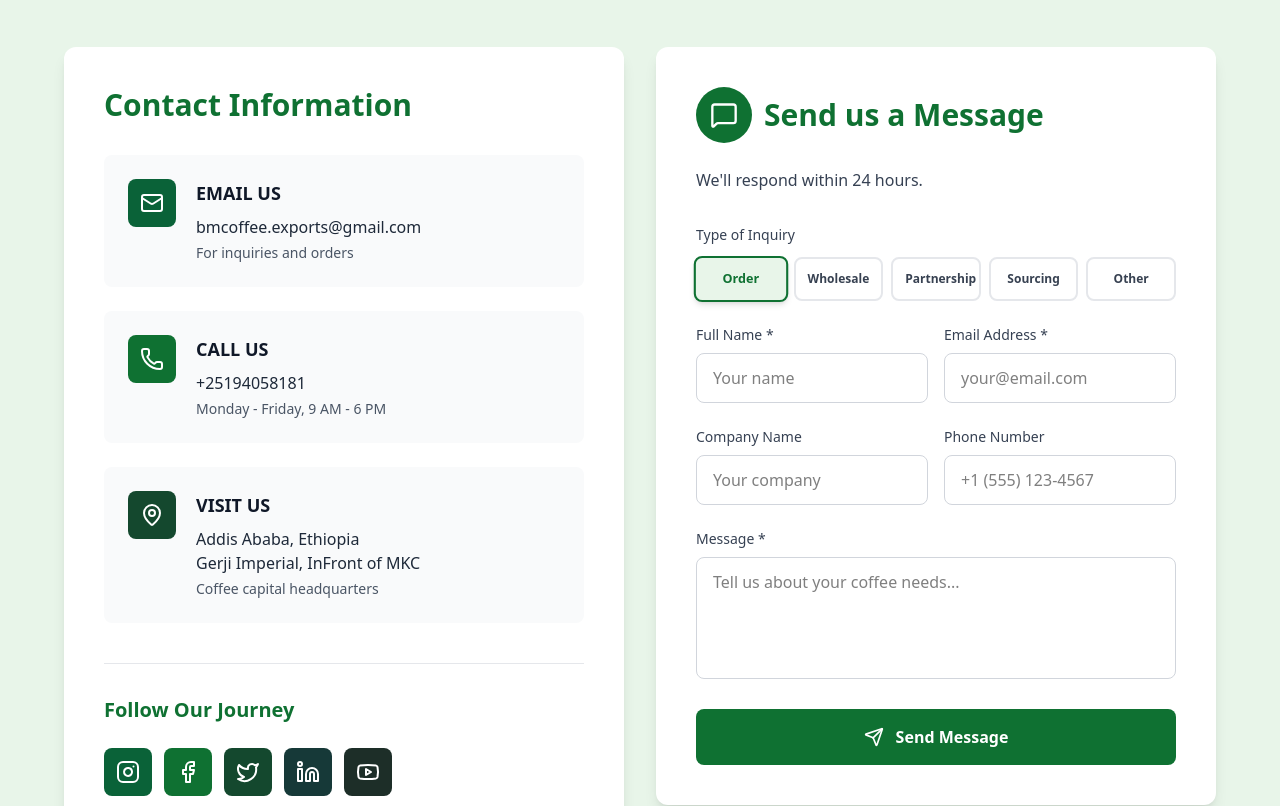
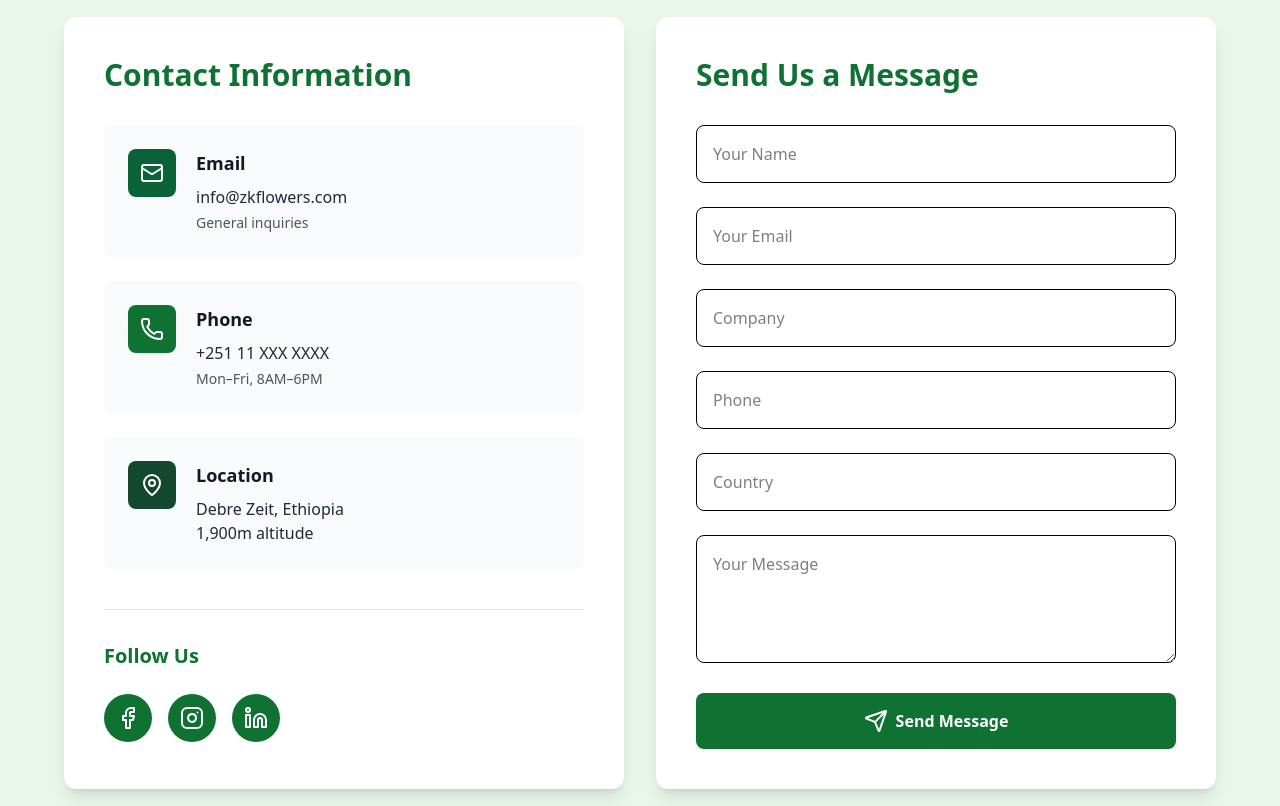
Before and after one commit to KeniKT/zk-flowers, a React (Vite) app: page /contact in a window 1280 px wide. Shown: the part 680-1486 px from the top of the page. Built offline with nearby package versions, Linux system fonts and the light colour scheme.

Commit message:
get in toch update

```diff
--- a/src/pages/contact/components/GetInTouch.jsx
+++ b/src/pages/contact/components/GetInTouch.jsx
@@ -1,5 +1,9 @@
 import React, { useState, useEffect, useRef } from "react";
-import { Send, CheckCircle, AlertCircle, Loader2, Instagram, Facebook, Twitter, Linkedin, Youtube, MessageSquare, Mail, Phone, MapPin } from "lucide-react";
+import {
+  Send, CheckCircle, AlertCircle, Loader2,
+  Instagram, Facebook, Linkedin,
+  MessageSquare, Mail, Phone, MapPin
+} from "lucide-react";
 
 export default function GetInTouch() {
   const [formData, setFormData] = useState({
@@ -24,86 +28,44 @@ export default function GetInTouch() {
   useEffect(() => {
     const observer = new IntersectionObserver(
       ([entry]) => {
-        if (entry.isIntersecting) {
-          setIsVisible(true);
-        }
+        if (entry.isIntersecting) setIsVisible(true);
       },
       { threshold: 0.2 }
     );
 
-    if (sectionRef.current) {
-      observer.observe(sectionRef.current);
-    }
-
+    if (sectionRef.current) observer.observe(sectionRef.current);
     return () => {
-      if (sectionRef.current) {
-        observer.unobserve(sectionRef.current);
-      }
+      if (sectionRef.current) observer.unobserve(sectionRef.current);
     };
   }, []);
 
   const inquiryTypes = [
-    { value: "order", label: "Order", description: "Place coffee orders" },
-    { value: "wholesale", label: "Wholesale", description: "Large volume purchases" },
-    { value: "partnership", label: "Partnership", description: "Business collaborations" },
-    { value: "sourcing", label: "Sourcing", description: "Learn about our process" },
+    { value: "order", label: "Order", description: "Place flower orders" },
+    { value: "wholesale", label: "Wholesale", description: "Bulk purchases" },
+    { value: "partnership", label: "Partnership", description: "Collaborations" },
+    { value: "sourcing", label: "Sourcing", description: "Learn about our farms" },
     { value: "other", label: "Other", description: "General questions" }
   ];
 
+  // SOCIAL MEDIA — GREEN CIRCLES LIKE NAVBAR
   const socialMedia = [
-    {
-      platform: "Instagram",
-      icon: Instagram,
-      handle: "@bmcoffee.ethiopia",
-      url: "#",
-      color: "#0A6238"
-    },
-    {
-      platform: "Facebook",
-      icon: Facebook,
-      handle: "BM Coffee Exports",
-      url: "#",
-      color: "#0F7132"
-    },
-    {
-      platform: "Twitter",
-      icon: Twitter,
-      handle: "@bmcoffee_export",
-      url: "#",
-      color: "#14482E"
-    },
-    {
-      platform: "LinkedIn",
-      icon: Linkedin,
-      handle: "BM Coffee Exports",
-      url: "#",
-      color: "#163938"
-    },
-    {
-      platform: "YouTube",
-      icon: Youtube,
-      handle: "BM Coffee Roasting",
-      url: "#",
-      color: "#1D2E28"
-    }
+    { name: "Facebook", icon: Facebook, url: "https://facebook.com" },
+    { name: "Instagram", icon: Instagram, url: "https://instagram.com" },
+    { name: "LinkedIn", icon: Linkedin, url: "https://linkedin.com" }
   ];
 
   const handleChange = (e) => {
     const { name, value } = e.target;
-    setFormData(prev => ({
-      ...prev,
-      [name]: value
-    }));
+    setFormData(prev => ({ ...prev, [name]: value }));
   };
 
   const handleSubmit = (e) => {
     e.preventDefault();
     setStatus({ loading: true, success: false, error: null });
 
-    // Simulate API call
     setTimeout(() => {
       setStatus({ loading: false, success: true, error: null });
-      // Reset form after success
+
       setTimeout(() => {
         setFormData({
           name: "",
@@ -126,7 +88,8 @@ export default function GetInTouch() {
       style={{ backgroundColor: "#E8F5E9" }}
     >
       <div className="max-w-6xl mx-auto">
-        {/* Header Section */}
+
+        {/* HEADER */}
         <div className={`text-center mb-16 transition-all duration-1000 transform ${
           isVisible ? 'opacity-100 translate-y-0' : 'opacity-0 translate-y-12'
         }`}>
@@ -134,69 +97,79 @@ export default function GetInTouch() {
             Get in Touch
           </h1>
           <p className="text-gray-700 max-w-3xl mx-auto text-lg leading-relaxed">
-            Ready to explore premium Ethiopian coffee? Whether you're looking to place an order,
-            learn about our sourcing process, or discuss partnership opportunities, we're here to help.
+            Reach out to us for inquiries, partnership discussions, or flower export information.
           </p>
         </div>
 
         <div className="grid lg:grid-cols-2 gap-8">
-          {/* Left Column - Contact Information */}
+
+          {/* LEFT SIDE — CONTACT INFO */}
           <div className={`transition-all duration-1000 delay-200 transform ${
             isVisible ? 'opacity-100 translate-y-0' : 'opacity-0 translate-y-12'
           }`}>
             <div className="bg-white rounded-xl shadow-lg hover:shadow-2xl transition-all duration-500 h-full p-10">
-              <h2 className="text-3xl font-bold mb-8" style={{ color: '#0F7132' }}>Contact Information</h2>
+
+              <h2 className="text-3xl font-bold mb-8" style={{ color: '#0F7132' }}>
+                Contact Information
+              </h2>
 
               <div className="space-y-6">
-                <div className="group flex items-start gap-5 p-6 rounded-lg bg-gray-50 hover:bg-green-50 transition-all duration-500 transform hover:-translate-y-1">
-                  <div className="w-12 h-12 rounded-lg flex items-center justify-center flex-shrink-0 group-hover:shadow-lg transition-all duration-500" style={{ backgroundColor: '#0A6238' }}>
+
+                {/* EMAIL */}
+                <div className="group flex items-start gap-5 p-6 rounded-lg bg-gray-50 hover:bg-green-50 transition-all duration-500 hover:-translate-y-1">
+                  <div className="w-12 h-12 rounded-lg flex items-center justify-center" style={{ backgroundColor: '#0A6238' }}>
                     <Mail className="w-6 h-6 text-white" />
                   </div>
                   <div>
-                    <h3 className="font-bold text-gray-900 mb-2 text-lg">EMAIL US</h3>
-                    <p className="text-gray-800 font-medium mb-1">bmcoffee.exports@gmail.com</p>
-                    <p className="text-sm text-gray-600">For inquiries and orders</p>
+                    <h3 className="font-bold text-gray-900 mb-2 text-lg">Email</h3>
+                    <p className="text-gray-800 font-medium mb-1">info@zkflowers.com</p>
+                    <p className="text-sm text-gray-600">General inquiries</p>
                   </div>
                 </div>
 
-                <div className="group flex items-start gap-5 p-6 rounded-lg bg-gray-50 hover:bg-green-50 transition-all duration-500 transform hover:-translate-y-1">
-                  <div className="w-12 h-12 rounded-lg flex items-center justify-center flex-shrink-0 group-hover:shadow-lg transition-all duration-500" style={{ backgroundColor: '#0F7132' }}>
+                {/* PHONE */}
+                <div className="group flex items-start gap-5 p-6 rounded-lg bg-gray-50 hover:bg-green-50 transition-all duration-500 hover:-translate-y-1">
+                  <div className="w-12 h-12 rounded-lg flex items-center justify-center" style={{ backgroundColor: '#0F7132' }}>
                     <Phone className="w-6 h-6 text-white" />
                   </div>
                   <div>
-                    <h3 className="font-bold text-gray-900 mb-2 text-lg">CALL US</h3>
-                    <p className="text-gray-800 font-medium mb-1">+25194058181</p>
-                    <p className="text-sm text-gray-600">Monday - Friday, 9 AM - 6 PM</p>
+                    <h3 className="font-bold text-gray-900 mb-2 text-lg">Phone</h3>
+                    <p className="text-gray-800 font-medium mb-1">+251 11 XXX XXXX</p>
+                    <p className="text-sm text-gray-600">Mon–Fri, 8AM–6PM</p>
                   </div>
                 </div>
 
-                <div className="group flex items-start gap-5 p-6 rounded-lg bg-gray-50 hover:bg-green-50 transition-all duration-500 transform hover:-translate-y-1">
-                  <div className="w-12 h-12 rounded-lg flex items-center justify-center flex-shrink-0 group-hover:shadow-lg transition-all duration-500" style={{ backgroundColor: '#14482E' }}>
+                {/* LOCATION */}
+                <div className="group flex items-start gap-5 p-6 rounded-lg bg-gray-50 hover:bg-green-50 transition-all duration-500 hover:-translate-y-1">
+                  <div className="w-12 h-12 rounded-lg flex items-center justify-center" style={{ backgroundColor: '#14482E' }}>
                     <MapPin className="w-6 h-6 text-white" />
                   </div>
                   <div>
-                    <h3 className="font-bold text-gray-900 mb-2 text-lg">VISIT US</h3>
-                    <p className="text-gray-800 font-medium">Addis Ababa, Ethiopia</p>
-                    <p className="text-gray-800 font-medium mb-1">Gerji Imperial, InFront of MKC</p>
-                    <p className="text-sm text-gray-600">Coffee capital headquarters</p>
+                    <h3 className="font-bold text-gray-900 mb-2 text-lg">Location</h3>
+                    <p className="text-gray-800 font-medium">Debre Zeit, Ethiopia</p>
+                    <p className="text-gray-800 font-medium">1,900m altitude</p>
                   </div>
                 </div>
+
               </div>
 
-              {/* Social Media Links */}
+              {/* SOCIAL MEDIA — NOW GREEN, FIXED */}
               <div className="mt-10 pt-8 border-t border-gray-200">
-                <h3 className="text-xl font-bold mb-6" style={{ color: '#0F7132' }}>Follow Our Journey</h3>
-                <div className="flex flex-wrap gap-3">
-                  {socialMedia.map((social, index) => {
-                    const Icon = social.icon;
+                <h3 className="text-xl font-bold mb-6" style={{ color: '#0F7132' }}>
+                  Follow Us
+                </h3>
+
+                <div className="flex gap-4 flex-wrap">
+                  {socialMedia.map((s, i) => {
+                    const Icon = s.icon;
                     return (
                       <a
-                        key={index}
-                        href={social.url}
+                        key={i}
+                        href={s.url}
                         target="_blank"
                         rel="noopener noreferrer"
-                        className="w-12 h-12 rounded-lg flex items-center justify-center transition-all duration-300 hover:scale-110 hover:shadow-lg"
-                        style={{ backgroundColor: social.color }}
+                        className="w-12 h-12 rounded-full flex items-center justify-center transition-all duration-300"
+                        style={{ backgroundColor: '#0F7132' }}
                       >
                         <Icon className="w-6 h-6 text-white" />
                       </a>
@@ -204,186 +177,96 @@ export default function GetInTouch() {
                   })}
                 </div>
               </div>
+
             </div>
           </div>
 
-          {/* Right Column - Contact Form */}
-          <div className={`transition-all duration-1000 delay-400 transform ${
+          {/* RIGHT SIDE — FORM */}
+          <div className={`transition-all duration-1000 delay-300 transform ${
             isVisible ? 'opacity-100 translate-y-0' : 'opacity-0 translate-y-12'
           }`}>
             <div className="bg-white rounded-xl shadow-lg hover:shadow-2xl transition-all duration-500 p-10">
-              <div className="flex items-center gap-3 mb-6">
-                <div className="w-14 h-14 rounded-full flex items-center justify-center" style={{ backgroundColor: '#0F7132' }}>
-                  <MessageSquare className="w-7 h-7 text-white" />
-                </div>
-                <h2 className="text-3xl font-bold" style={{ color: '#0F7132' }}>Send us a Message</h2>
-              </div>
-              <p className="text-gray-700 mb-8 leading-relaxed">We'll respond within 24 hours.</p>
 
-              {status.success ? (
-                <div className="text-center py-8">
-                  <div className="w-16 h-16 rounded-full flex items-center justify-center mx-auto mb-6" style={{ backgroundColor: '#E8F5E9' }}>
-                    <CheckCircle className="w-8 h-8" style={{ color: '#0F7132' }} />
-                  </div>
-                  <h3 className="text-2xl font-bold mb-3" style={{ color: '#14482E' }}>Message Sent!</h3>
-                  <p className="text-gray-700 mb-6 leading-relaxed">
-                    Thank you for your inquiry. Our coffee specialists will contact you within 24 hours.
-                  </p>
-                </div>
-              ) : (
-                <div>
-                  {/* Inquiry Type */}
-                  <div className="mb-6">
-                    <label className="block text-sm font-medium text-gray-700 mb-3">
-                      Type of Inquiry
-                    </label>
-                    <div className="grid grid-cols-2 md:grid-cols-5 gap-2">
-                      {inquiryTypes.map((type) => (
-                        <label
-                          key={type.value}
-                          className={`relative cursor-pointer rounded-lg border-2 p-3 text-center transition-all duration-300 ${
-                            formData.inquiryType === type.value
-                              ? 'scale-105 shadow-md'
-                              : 'hover:bg-gray-50'
-                          }`}
-                          style={{
-                            borderColor: formData.inquiryType === type.value ? '#0F7132' : '#e5e7eb',
-                            backgroundColor: formData.inquiryType === type.value ? '#E8F5E9' : 'white'
-                          }}
-                        >
-                          <input
-                            type="radio"
-                            name="inquiryType"
-                            value={type.value}
-                            checked={formData.inquiryType === type.value}
-                            onChange={handleChange}
-                            className="sr-only"
-                          />
-                          <div className="text-xs font-semibold" style={{ color: formData.inquiryType === type.value ? '#0F7132' : '#374151' }}>
-                            {type.label}
-                          </div>
-                        </label>
-                      ))}
-                    </div>
-                  </div>
+              <h2 className="text-3xl font-bold mb-8" style={{ color: '#0F7132' }}>
+                Send Us a Message
+              </h2>
 
-                  {/* Form Fields */}
-                  <div className="grid md:grid-cols-2 gap-4 mb-6">
-                    <div>
-                      <label className="block text-sm font-medium text-gray-700 mb-2">
-                        Full Name *
-                      </label>
-                      <input
-                        type="text"
-                        name="name"
-                        value={formData.name}
-                        onChange={handleChange}
-                        required
-                        className="w-full px-4 py-3 rounded-lg border border-gray-300 transition-all duration-300 outline-none hover:border-gray-400"
-                        onFocus={(e) => e.target.style.borderColor = '#0F7132'}
-                        onBlur={(e) => e.target.style.borderColor = '#d1d5db'}
-                        placeholder="Your name"
-                      />
-                    </div>
-                    <div>
-                      <label className="block text-sm font-medium text-gray-700 mb-2">
-                        Email Address *
-                      </label>
-                      <input
-                        type="email"
-                        name="email"
-                        value={formData.email}
-                        onChange={handleChange}
-                        required
-                        className="w-full px-4 py-3 rounded-lg border border-gray-300 transition-all duration-300 outline-none hover:border-gray-400"
-                        onFocus={(e) => e.target.style.borderColor = '#0F7132'}
-                        onBlur={(e) => e.target.style.borderColor = '#d1d5db'}
-                        placeholder="your@email.com"
-                      />
-                    </div>
-                  </div>
+              <form onSubmit={handleSubmit} className="space-y-6">
 
-                  <div className="grid md:grid-cols-2 gap-4 mb-6">
-                    <div>
-                      <label className="block text-sm font-medium text-gray-700 mb-2">
-                        Company Name
-                      </label>
-                      <input
-                        type="text"
-                        name="company"
-                        value={formData.company}
-                        onChange={handleChange}
-                        className="w-full px-4 py-3 rounded-lg border border-gray-300 transition-all duration-300 outline-none hover:border-gray-400"
-                        onFocus={(e) => e.target.style.borderColor = '#0F7132'}
-                        onBlur={(e) => e.target.style.borderColor = '#d1d5db'}
-                        placeholder="Your company"
-                      />
-                    </div>
-                    <div>
-                      <label className="block text-sm font-medium text-gray-700 mb-2">
-                        Phone Number
-                      </label>
-                      <input
-                        type="tel"
-                        name="phone"
-                        value={formData.phone}
-                        onChange={handleChange}
-                        className="w-full px-4 py-3 rounded-lg border border-gray-300 transition-all duration-300 outline-none hover:border-gray-400"
-                        onFocus={(e) => e.target.style.borderColor = '#0F7132'}
-                        onBlur={(e) => e.target.style.borderColor = '#d1d5db'}
-                        placeholder="+1 (555) 123-4567"
-                      />
-                    </div>
-                  </div>
+                {/* NAME */}
+                <input
+                  type="text"
+                  name="name"
+                  placeholder="Your Name"
+                  value={formData.name}
+                  onChange={handleChange}
+                  className="w-full p-4 border rounded-lg"
+                />
 
-                  <div className="mb-6">
-                    <label className="block text-sm font-medium text-gray-700 mb-2">
-                      Message *
-                    </label>
-                    <textarea
-                      name="message"
-                      value={formData.message}
-                      onChange={handleChange}
-                      required
-                      rows="4"
-                      className="w-full px-4 py-3 rounded-lg border border-gray-300 transition-all duration-300 outline-none resize-none hover:border-gray-400"
-                      onFocus={(e) => e.target.style.borderColor = '#0F7132'}
-                      onBlur={(e) => e.target.style.borderColor = '#d1d5db'}
-                      placeholder="Tell us about your coffee needs..."
-                    />
-                  </div>
+                {/* EMAIL */}
+                <input
+                  type="email"
+                  name="email"
+                  placeholder="Your Email"
+                  value={formData.email}
+                  onChange={handleChange}
+                  className="w-full p-4 border rounded-lg"
+                />
 
-                  {status.error && (
-                    <div className="mb-6 p-4 rounded-lg border flex items-center gap-3" style={{ backgroundColor: '#FEE2E2', borderColor: '#FCA5A5' }}>
-                      <AlertCircle className="w-5 h-5 flex-shrink-0" style={{ color: '#DC2626' }} />
-                      <span className="text-sm" style={{ color: '#991B1B' }}>{status.error}</span>
-                    </div>
-                  )}
+                {/* COMPANY */}
+                <input
+                  type="text"
+                  name="company"
+                  placeholder="Company"
+                  value={formData.company}
+                  onChange={handleChange}
+                  className="w-full p-4 border rounded-lg"
+                />
 
-                  <button
-                    onClick={handleSubmit}
-                    disabled={status.loading}
-                    className="w-full px-8 py-4 text-white font-semibold rounded-lg hover:shadow-xl hover:-translate-y-0.5 transition-all duration-300 flex items-center justify-center gap-3 disabled:opacity-70 disabled:cursor-not-allowed"
-                    style={{ backgroundColor: '#0F7132' }}
-                    onMouseEnter={(e) => !status.loading && (e.target.style.backgroundColor = '#0A6238')}
-                    onMouseLeave={(e) => (e.target.style.backgroundColor = '#0F7132')}
-                  >
-                    {status.loading ? (
-                      <>
-                        <Loader2 className="w-5 h-5 animate-spin" />
-                        Sending...
-                      </>
-                    ) : (
-                      <>
-                        <Send className="w-5 h-5" />
-                        Send Message
-                      </>
-                    )}
-                  </button>
-                </div>
-              )}
+                {/* PHONE */}
+                <input
+                  type="text"
+                  name="phone"
+                  placeholder="Phone"
+                  value={formData.phone}
+                  onChange={handleChange}
+                  className="w-full p-4 border rounded-lg"
+                />
+
+                {/* COUNTRY */}
+                <input
+                  type="text"
+                  name="country"
+                  placeholder="Country"
+                  value={formData.country}
+                  onChange={handleChange}
+                  className="w-full p-4 border rounded-lg"
+                />
+
+                {/* MESSAGE */}
+                <textarea
+                  name="message"
+                  placeholder="Your Message"
+                  value={formData.message}
+                  onChange={handleChange}
+                  className="w-full p-4 border rounded-lg h-32"
+                />
+
+                {/* SUBMIT BUTTON */}
+                <button
+                  type="submit"
+                  className="w-full py-4 rounded-lg text-white font-bold flex items-center justify-center gap-2"
+                  style={{ backgroundColor: "#0F7132" }}
+                >
+                  {status.loading ? <Loader2 className="animate-spin" /> : <Send />}
+                  Send Message
+                </button>
+
+              </form>
+
             </div>
           </div>
+
         </div>
       </div>
     </section>
```
